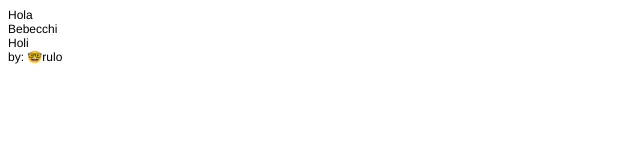
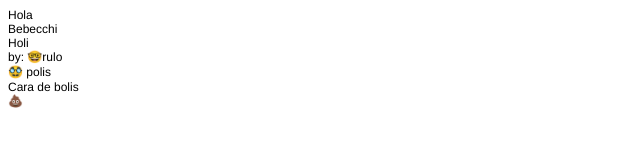
Before and after one commit to dannakiedis/papitas, a plain HTML site: page prueba.html in a window 1280 px wide. Shown: the whole page, without its empty margins (0-640 px from the left). Drawn offline with Linux system fonts and the light colour scheme.

Commit message:
ubi tres lineas nuevas, 1 de text y emoji, otra texto, otra emoji

```diff
--- a/prueba.html
+++ b/prueba.html
@@ -8,14 +8,18 @@
   <meta name="CocoaVersion" content="2022.1">
   <style type="text/css">
     p.p1 {margin: 0.0px 0.0px 0.0px 0.0px; font: 12.0px Helvetica; color: #000000; -webkit-text-stroke: #000000}
+    p.p2 {margin: 0.0px 0.0px 0.0px 0.0px; font: 12.0px 'Apple Color Emoji'; color: #000000; -webkit-text-stroke: #000000}
     span.s1 {font-kerning: none}
+    span.s2 {font: 12.0px 'Apple Color Emoji'; font-kerning: none}
   </style>
 </head>
 <body>
 <p class="p1"><span class="s1">Hola</span></p>
 <p class="p1"><span class="s1">Bebecchi<span class="Apple-converted-space"> </span></span></p>
-
 <p class="p1"><span class="s1">Holi</span></p>
-<p class="p1"><span class="s1">by: 🤓rulo<span class="Apple-converted-space"> </span></span></p>
+<p class="p1"><span class="s1">by: </span><span class="s2">🤓</span><span class="s1">rulo<span class="Apple-converted-space"> </span></span></p>
+<p class="p1"><span class="s2">🥸</span><span class="s1"> polis</span></p>
+<p class="p1"><span class="s1">Cara de bolis<span class="Apple-converted-space"> </span></span></p>
+<p class="p2"><span class="s1">💩</span></p>
 </body>
 </html>
```
